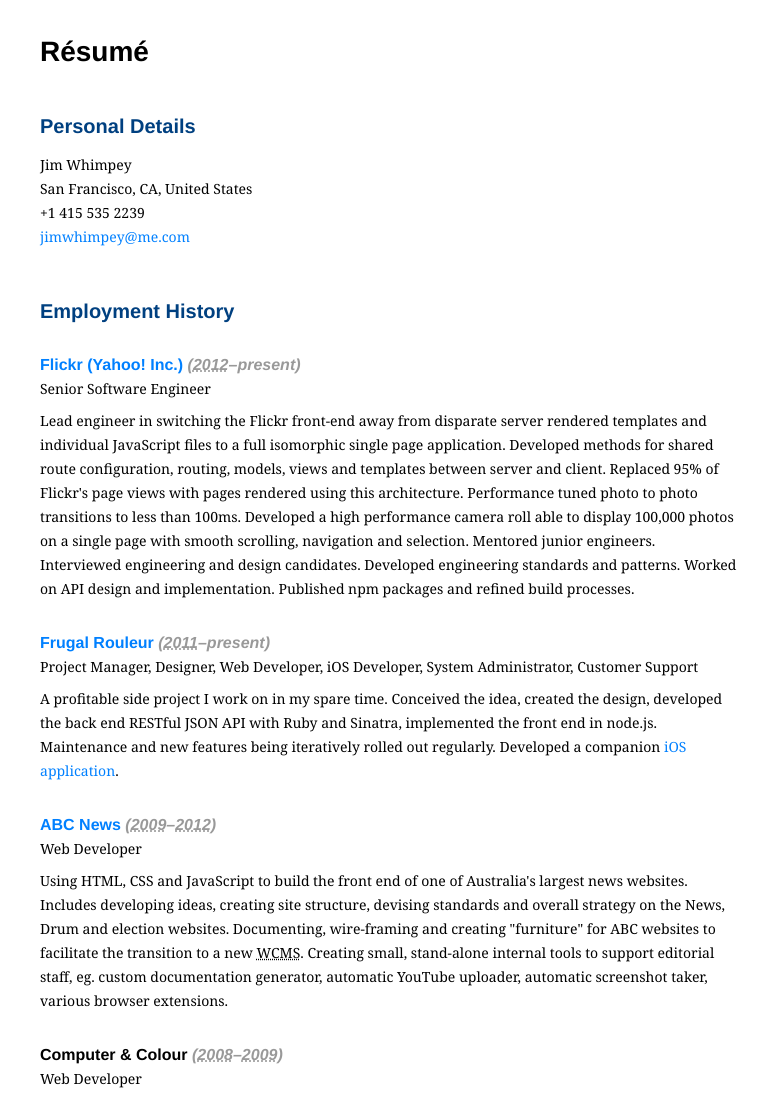
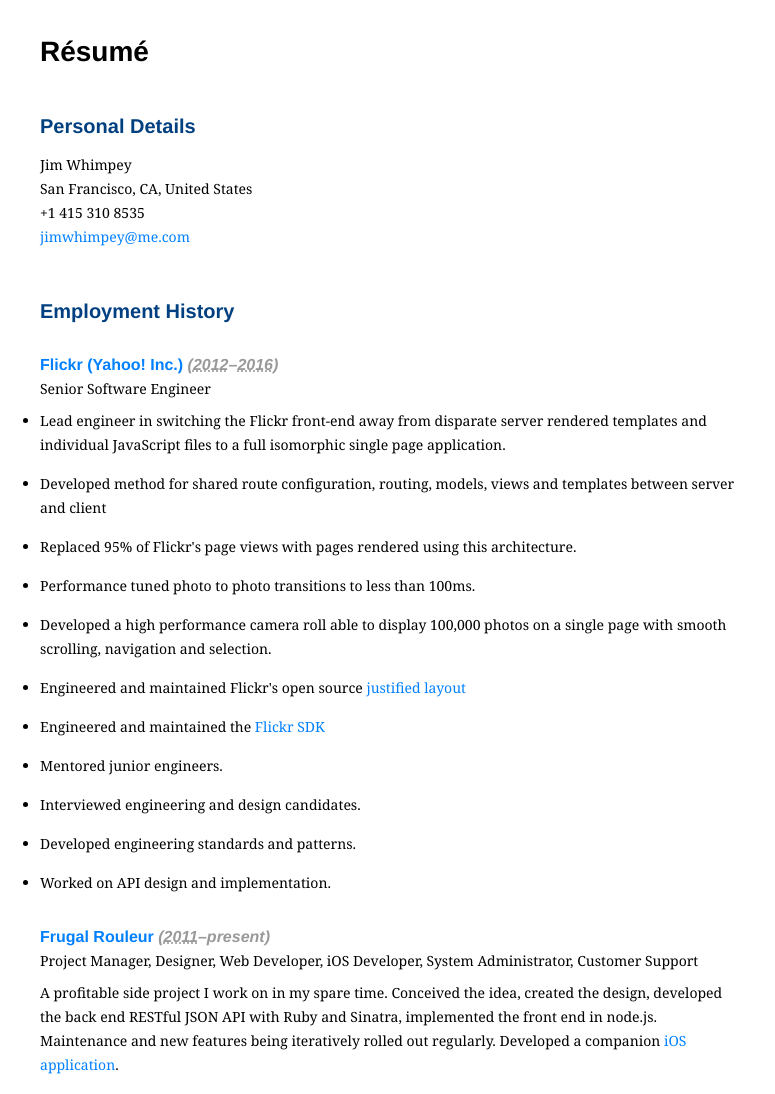
Before and after one commit to jimwhimpey/resume, a plain HTML site: page index.html in a window 1280 px wide. Shown: the top 1094 px of the page, without its empty margins (0-775 px from the left). Drawn offline with Linux system fonts and the light colour scheme.

Commit message:
Switching to a hopefully more easily parsable list format

```diff
--- a/index.html
+++ b/index.html
@@ -20,7 +20,7 @@
 		<div class='section vcard'>
 			<p class='fn n'><span class='given-name'>Jim</span> <span class='family-name'>Whimpey</span></p>
 			<p class='adr'><span class='locality'>San Francisco</span>, <span class='region'>CA</span>, <span class='country-name'>United States</span></p>
-			<p class='tel'><span class='type'>cell </span><span class='value'>+1 415 535 2239</span></p>
+			<p class='tel'><span class='type'>cell </span><span class='value'>+1 415 310 8535</span></p>
 			<p class='email'>
 				<span class='value'>
 					<script type="text/javascript">
@@ -64,19 +64,22 @@
 			<li class='experience vcard vevent'>
 				<h3>
 					<a href='http://flickr.com' class='org url'><span class='organization-name'>Flickr (Yahoo! Inc.)</span></a>
-					<span class='timelabel'>(<abbr class='dtstart' title='2012-11-01'>2012</abbr>&ndash;present)</span>
+					<span class='timelabel'>(<abbr class='dtstart' title='2012-11-01'>2012</abbr>&ndash;<abbr class='dtend' title='2016-05-13'>2016</abbr>)</span>
 				</h3>
 				<p class='role'>Senior Software Engineer</p>
-				<p class='description'>
-					Lead engineer in switching the Flickr front-end away from disparate server rendered templates and individual
-					JavaScript files to a full isomorphic single page application. Developed methods for shared route configuration,
-					routing, models, views and templates between server and client. Replaced 95% of Flickr's page views with pages
-					rendered using this architecture. Performance tuned photo to photo transitions to less than 100ms. Developed a
-					high performance camera roll able to display 100,000 photos on a single page with smooth scrolling, navigation
-					and selection. Mentored junior engineers. Interviewed engineering and design candidates.
-					Developed engineering standards and patterns. Worked on API design and implementation. Published npm packages
-					and refined build processes.
-				</p>
+				<ul class='description'>
+					<li>Lead engineer in switching the Flickr front-end away from disparate server rendered templates and individual JavaScript files to a full isomorphic single page application.</li>
+					<li>Developed method for shared route configuration, routing, models, views and templates between server and client</l>
+					<li>Replaced 95% of Flickr's page views with pages rendered using this architecture.</li>
+					<li>Performance tuned photo to photo transitions to less than 100ms.</li>
+					<li>Developed a high performance camera roll able to display 100,000 photos on a single page with smooth scrolling, navigation and selection.</li>
+					<li>Engineered and maintained Flickr's open source <a href="http://code.flickr.net/2016/04/05/our-justified-layout-goes-open-source/">justified layout</a></li>
+					<li>Engineered and maintained the <a href="https://www.npmjs.com/package/flickr-sdk">Flickr SDK</a></li>
+					<li>Mentored junior engineers.</li>
+					<li>Interviewed engineering and design candidates.</li>
+					<li>Developed engineering standards and patterns.</li>
+					<li>Worked on API design and implementation.</li>
+				</ul>
 			</li>
 			<li class="experience cvard vevent">
 				<h3>
```
